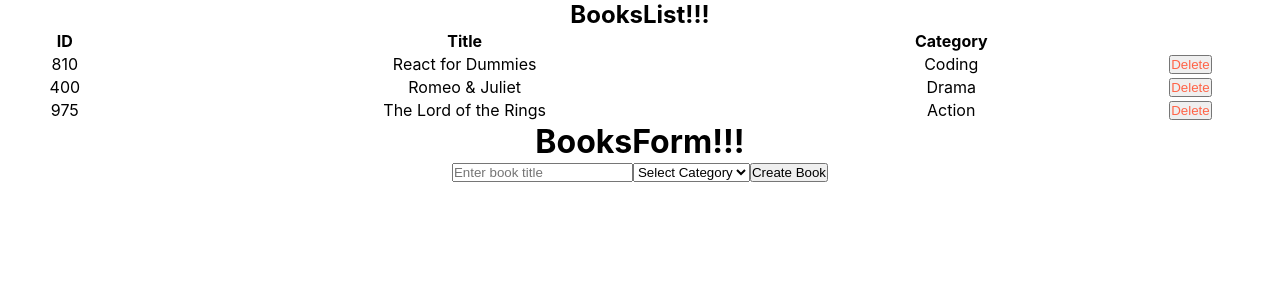
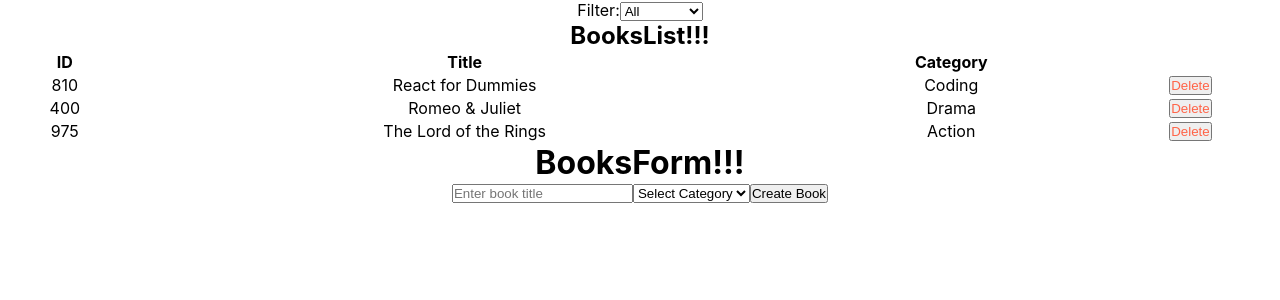
Before and after one commit to NewIncome/bookstore, a React (Create React App) app: page / in a window 1280 px wide. Shown: the top 300 px of the page. Built offline with nearby package versions, Linux system fonts and the light colour scheme.

Commit message:
Implemented milestone-4 step, all the steps

```diff
--- a/src/actions/index.js
+++ b/src/actions/index.js
@@ -1,5 +1,5 @@
 /* eslint-disable no-unused-vars */
-import { CREATE_BOOK, REMOVE_BOOK } from './types';
+import { CREATE_BOOK, REMOVE_BOOK, CHANGE_FILTER } from './types';
 
 const createBook = book => ({
   type: CREATE_BOOK,
@@ -11,6 +11,11 @@ const removeBook = id => ({
   payload: id,
 });
 
+const changeFilter = category => ({
+  type: CHANGE_FILTER,
+  payload: category,
+});
+
 export {
-  createBook, removeBook,
+  createBook, removeBook, changeFilter,
 };
--- a/src/actions/types.js
+++ b/src/actions/types.js
@@ -1,2 +1,3 @@
 export const CREATE_BOOK = 'CREATE_BOOK';
 export const REMOVE_BOOK = 'REMOVE_BOOK';
+export const CHANGE_FILTER = 'CHANGE_FILTER';
--- a/src/container/BooksForm.js
+++ b/src/container/BooksForm.js
@@ -4,6 +4,7 @@ import React, { Component } from 'react';
 import { connect } from 'react-redux';
 import PropTypes from 'prop-types';
 import { createBook } from '../actions';
+import { bookCategories } from '../utils';
 
 class BooksForm extends Component {
   constructor(props) {
@@ -38,7 +39,6 @@ class BooksForm extends Component {
 
   render() {
     const { title, category } = this.state;
-    const bookCategories = ['Action', 'Biography', 'History', 'Horror', 'Kids', 'Learning', 'Sci-Fi'];
     return (
       <>
         <h1>BooksForm!!!</h1>
--- a/src/container/BooksList.js
+++ b/src/container/BooksList.js
@@ -5,14 +5,19 @@ import { connect } from 'react-redux';
 import PropTypes from 'prop-types';
 import Book from '../components/Book';
 import '../components/book.css';
-import { removeBook } from '../actions';
+import { removeBook, changeFilter } from '../actions';
+import CategoryFilter from './CategoryFilter';
 
 function BooksList(props) {
-  const { list, removeBook } = props;
+  const {
+    list, removeBook, filter, changeFilter,
+  } = props;
   const handleRemoveBook = id => id;
+  const handleFilterChange = category => changeFilter(category);
 
   return (
     <section className="book-list-wrapper">
+      <CategoryFilter filterBooks={() => handleFilterChange(filter)} />
       <h1>BooksList!!!</h1>
       <table>
         <thead>
@@ -24,7 +29,14 @@ function BooksList(props) {
           </tr>
         </thead>
 
-        {list && list.map(book => (
+        {filter && list.filter(book => book.category === filter).map(book => (
+          <Book
+            deleteBook={() => handleRemoveBook(removeBook(book.id))}
+            bookObject={book}
+            key={book.id}
+          />
+        ))}
+        {!filter && list.map(book => (
           <Book
             deleteBook={() => handleRemoveBook(removeBook(book.id))}
             bookObject={book}
@@ -36,12 +48,17 @@ function BooksList(props) {
   );
 }
 
-const mapStateToProps = ({ list }) => ({ list });
-const mapDispatchToProps = dispatch => ({ removeBook: id => dispatch(removeBook(id)) });
+const mapStateToProps = ({ list, filter }) => ({ list, filter });
+const mapDispatchToProps = dispatch => ({
+  removeBook: id => dispatch(removeBook(id)),
+  changeFilter: category => dispatch(changeFilter(category)),
+});
 
 BooksList.propTypes = {
   list: PropTypes.array.isRequired,
   removeBook: PropTypes.func.isRequired,
+  filter: PropTypes.string.isRequired,
+  changeFilter: PropTypes.func.isRequired,
 };
 
 export default connect(mapStateToProps, mapDispatchToProps)(BooksList);
--- /dev/null
+++ b/src/container/CategoryFilter.js
@@ -0,0 +1,48 @@
+import React from 'react';
+import PropTypes from 'prop-types';
+import { bookCategories } from '../utils';
+
+class CategoryFilter extends React.Component {
+  constructor(props) {
+    super(props);
+
+    this.state = { category: '' };
+
+    this.handleChange = this.handleChange.bind(this);
+  }
+
+  handleChange(event) {
+    event.preventDefault();
+    const { name, value } = event.target;
+    this.setState(prevState => ({ ...prevState, [name]: value }));
+
+    const { filterBooks } = this.props;
+    const { category } = this.state;
+    filterBooks(category);
+  }
+
+  render() {
+    return (
+      <>
+        <span>Filter:</span>
+        <select
+          id="category"
+          name="category"
+          onChange={this.handleChange}
+        >
+          <option disabled selected hidden>All</option>
+          {/* eslint-disable react/no-array-index-key */}
+          {bookCategories.map((item, index) => (
+            <option value={item} key={index}>{item}</option>
+          ))}
+        </select>
+      </>
+    );
+  }
+}
+
+CategoryFilter.propTypes = {
+  filterBooks: PropTypes.func.isRequired,
+};
+
+export default CategoryFilter;
--- a/src/reducers/book.js
+++ b/src/reducers/book.js
@@ -1,5 +1,5 @@
 import { CREATE_BOOK, REMOVE_BOOK } from '../actions/types';
-import assignId from '../utils';
+import { assignId } from '../utils';
 
 const initialState = [
   {
--- /dev/null
+++ b/src/reducers/filter.js
@@ -0,0 +1,12 @@
+import { CHANGE_FILTER } from '../actions/types';
+
+const filterReducer = (state = '', action) => {
+  switch (action.type) {
+    case CHANGE_FILTER:
+      return action.payload;
+    default:
+      return state;
+  }
+};
+
+export default filterReducer;
--- a/src/reducers/index.js
+++ b/src/reducers/index.js
@@ -1,6 +1,8 @@
 import { combineReducers } from 'redux';
 import bookReducer from './book';
+import filterReducer from './filter';
 
 export default combineReducers({
   list: bookReducer,
+  filter: filterReducer,
 });
--- a/src/utils/index.js
+++ b/src/utils/index.js
@@ -1,3 +1,5 @@
 const assignId = () => Math.floor(Math.random() * 1000);
 
-export default assignId;
+const bookCategories = ['Action', 'Biography', 'History', 'Horror', 'Kids', 'Learning', 'Sci-Fi'];
+
+export { assignId, bookCategories };
```
Also changed, not shown: 1 other file (tests, documents, lock files or other folders).
